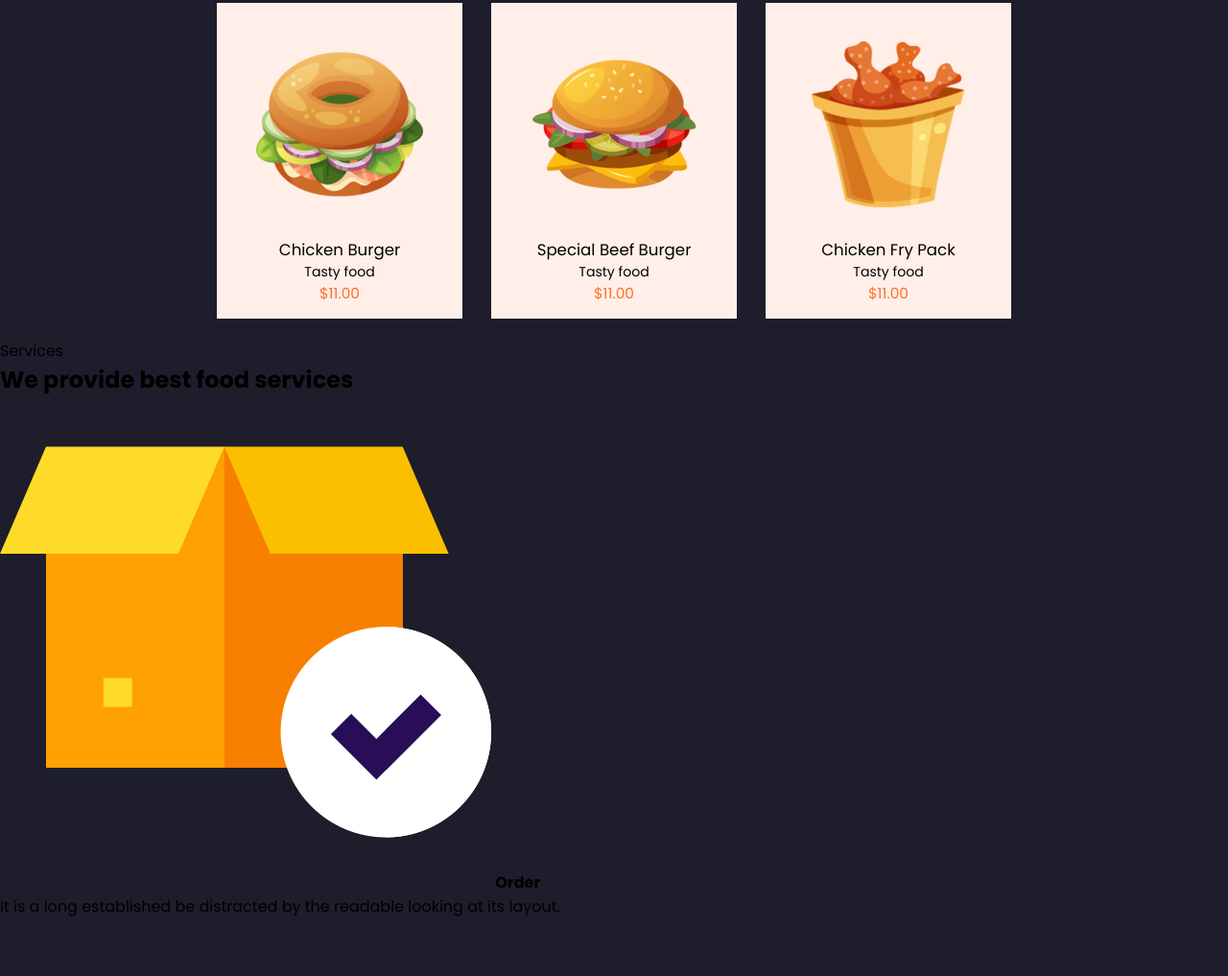
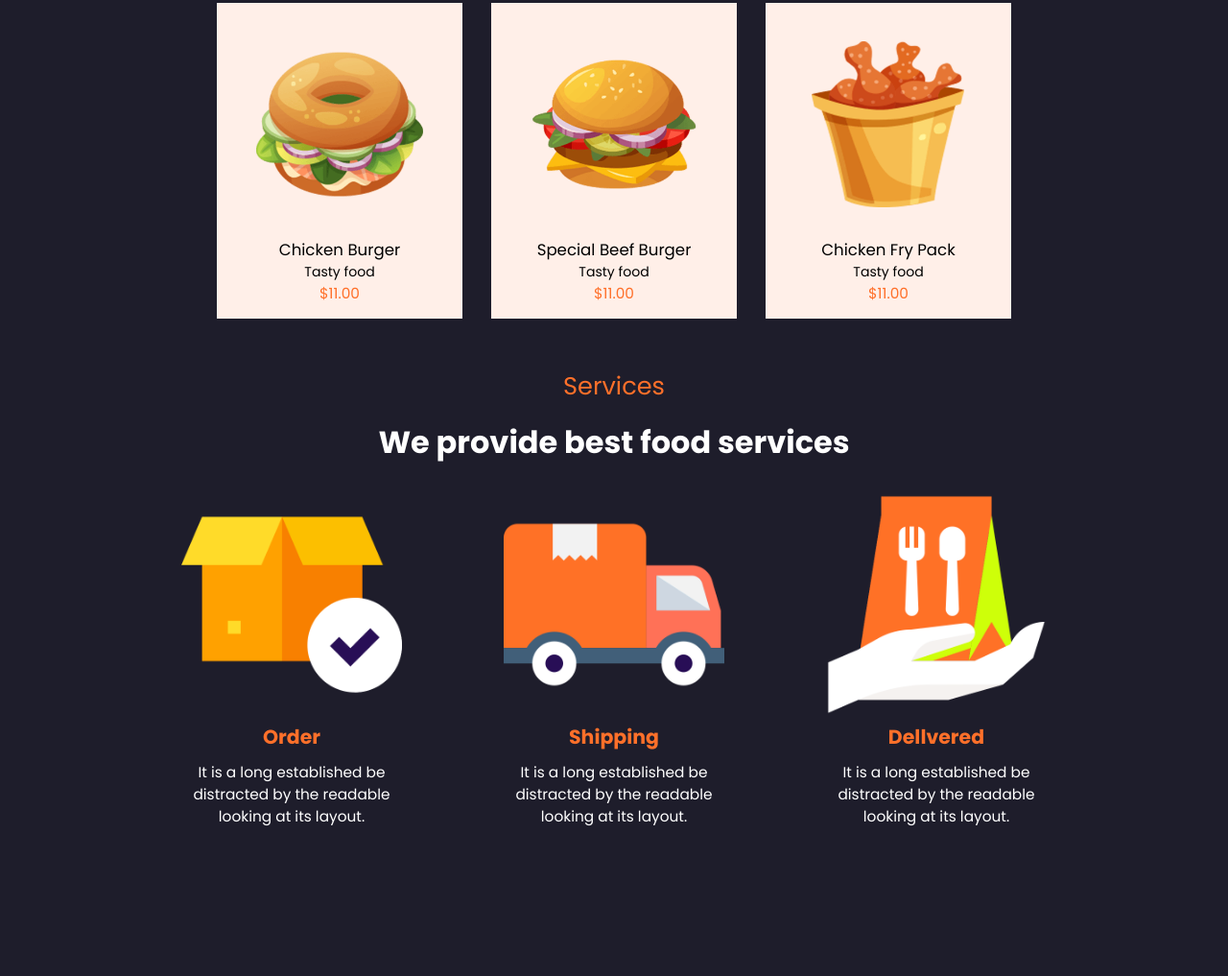
Before and after one commit to JhoanSB0608/proyectoWeb, a plain HTML site: page index.html in a window 1280 px wide. Shown: the part 1283-2300 px from the top of the page at 96% size. Drawn offline with Linux system fonts and the light colour scheme.

Commit message:
refactor: :zap: Se creo el diseño de la section de servicios

```diff
--- a/css/style.css
+++ b/css/style.css
@@ -185,28 +185,24 @@ nav ul {
 }
 
 .Menu {
-
     text-align: center;
     display: flex;
     flex-direction: column;
 }
 
 .Menu p:first-child {
-
     color: var(--color-naranja);
     margin-top: 30px;
     font-size: 2vw
 }
 
 .Menu h2 {
-
     margin: 15px 0px 30px 0px;
     color: var(--color-white);
     font-size: 2.5vw
 }
 
 .menuGallery {
-
     display: grid;
     grid-template-columns: repeat(3, 20vw);
     grid-template-rows: 1fr;
@@ -217,31 +213,69 @@ nav ul {
 }
 
 .menuGallery .food {
-
     background-color: var(--color-beige);
     height: 100%;
     padding: 15px
 }
 
 .menuGallery .food img {
-
     margin: 10px;
     padding: 15px;
     width: 90%;
 }
 
 .menuGallery .food p:nth-child(2) {
-
     font-size: 1.3vw;
 }
 
 .menuGallery .food p:nth-child(3) {
-
     font-size: 1.1vw;
 }
 
 .menuGallery .food p:nth-child(4) {
-
     color: var(--color-naranja);
     font-size: 1.2vw;
 }
+
+.servicios {
+    text-align: center;
+    display: flex;
+    flex-direction: column;
+}
+
+.servicios p:first-child {
+    color: var(--color-naranja);
+    margin-top: 30px;
+    font-size: 2vw
+}
+
+.servicios h2 {
+
+    margin: 15px 0px 30px 0px;
+    color: var(--color-white);
+    font-size: 2.5vw
+}
+
+.serviciosBox {
+    display: grid;
+    grid-template-columns: repeat(3, 20vw);
+    grid-template-rows: 1fr;
+    margin-inline: 50px;
+    gap: 80px;
+    place-content: center;
+}
+
+.nameServicios img {
+    width: 90%;
+}
+
+.nameServicios b:nth-child(2) {
+    color: var(--color-naranja);
+    font-size: 1.6vw;
+}
+
+.nameServicios p:nth-child(3) {
+    color: var(--color-white);
+    font-size: 1.2vw;
+    padding: 10px 20px 10px 20px
+}
```
